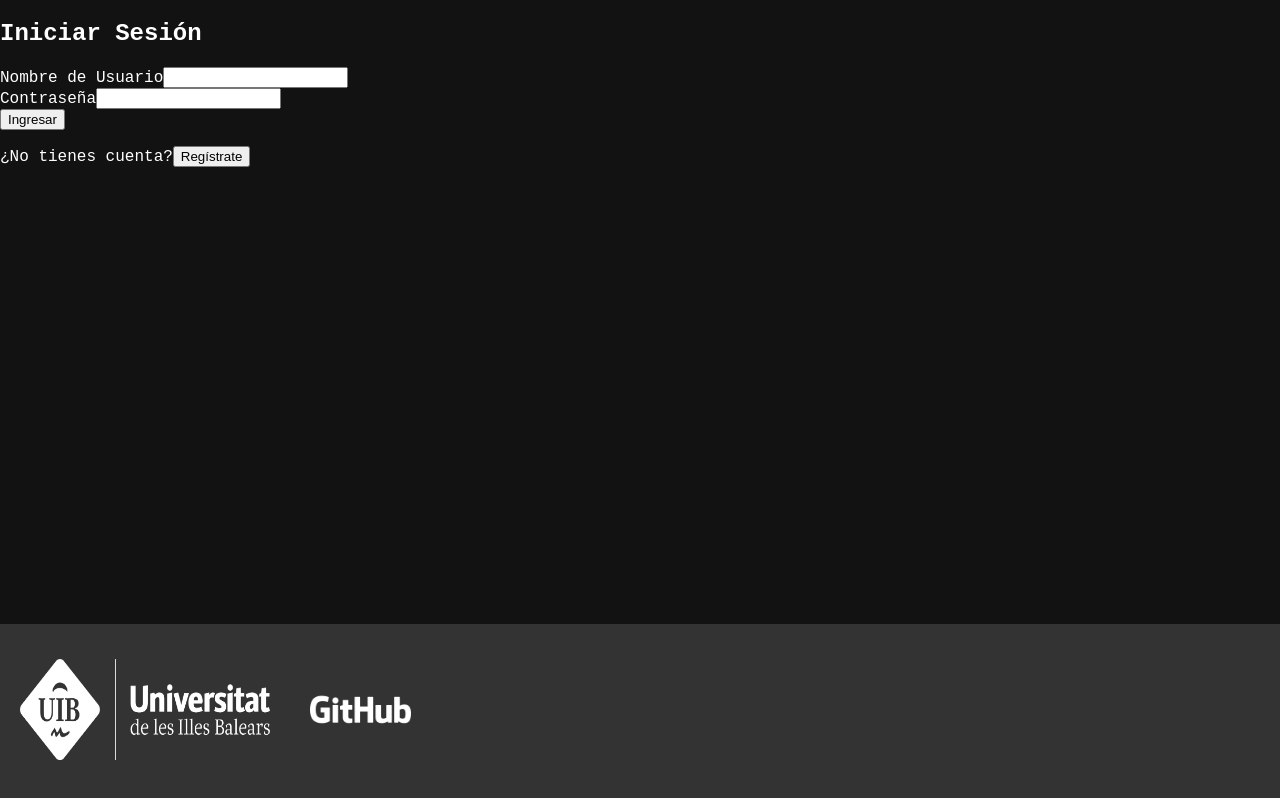
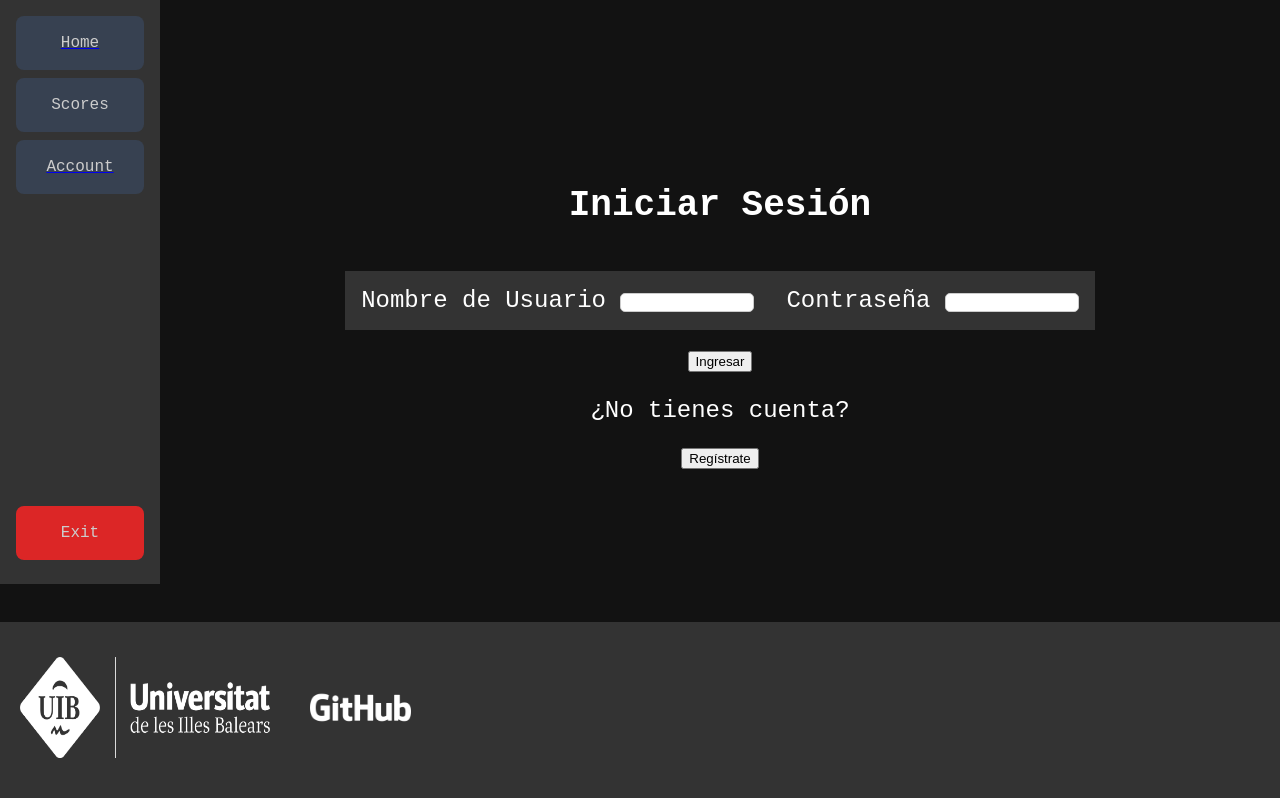
Before and after one commit to Laboratori-de-Projectes-de-Software/back-end, a React (Vite) app in the folder human-traits-front/: page /login in a window 1280 px wide. Built offline with nearby package versions, Linux system fonts and the light colour scheme.

Commit message:
SideBar hecha, con algunos links simples, forms del inicio/registro de sesion y un poco de css

```diff
--- a/human-traits-front/src/App.tsx
+++ b/human-traits-front/src/App.tsx
@@ -11,6 +11,7 @@ export default function App() {
                 <Routes>
                     <Route path="/" element={<Home />} />
                     <Route path="/login" element={<Login/>}/>
+                    <Route path="/login/home" element={<Home />}/>
                 </Routes>
             </Router>
         </>
--- a/human-traits-front/src/components/Home.tsx
+++ b/human-traits-front/src/components/Home.tsx
@@ -11,11 +11,11 @@ export default function Home() {
                 </p>
                 <div>
                     <Link to="/login">
-                        <button style={{margin: "10px" ,backgroundColor: "lightblue", border: "none"}}
+                        <button style={{margin: "1rem" ,backgroundColor: "lightblue"}}
 
                         > Log In</button>
                     </Link>
-                    <button>Leaderboard</button>
+                    <button>Leatherboard</button>
                 </div>
             </div >
 
--- a/human-traits-front/src/components/Login.tsx
+++ b/human-traits-front/src/components/Login.tsx
@@ -1,5 +1,7 @@
 import Footer from "./Footer";
+import SideBar from"./SideBar";
 import { useState } from "react";
+import { Link } from "react-router";
 
 interface InputFieldProps {
     label: string;
@@ -9,13 +11,12 @@ interface InputFieldProps {
   }
 
   const InputField: React.FC<InputFieldProps> = ({ label, type, value, onChange }) => (
-    <div className="mb-4">
-      <label className="block text-gray-700">{label}</label>
+    <div>
+      <label>{label}</label>
       <input
         type={type}
         value={value}
         onChange={onChange}
-        className="w-full px-4 py-2 border rounded-lg focus:outline-none focus:ring-2 focus:ring-blue-500"
       />
     </div>
   );
@@ -28,7 +29,6 @@ interface InputFieldProps {
   const Button: React.FC<ButtonProps> = ({ text, onClick }) => (
     <button
       onClick={onClick}
-      className="w-full bg-blue-500 hover:bg-blue-600 text-white font-bold py-2 px-4 rounded-lg"
     >
       {text}
     </button>
@@ -40,33 +40,28 @@ export default function Login(){
     const [isSignUp, setIsSignUp] = useState(false);
     const [username, setUsername] = useState("");
     const [password, setPassword] = useState("");
-
-    const handleSubmit = (e: React.FormEvent) => {
-      e.preventDefault();
-      alert(`${isSignUp ? "Registrando" : "Iniciando sesión"} con: ${username}`);
-    };
+    const [password_check, checkPassword] = useState("");
 
     return (
       <>
-      <div className="flex justify-center items-center h-screen bg-gray-100">
-        <div className="bg-white p-8 rounded-lg shadow-lg w-96">
-          <h2 className="text-2xl font-bold text-center mb-4">
-            {isSignUp ? "Crear Cuenta" : "Iniciar Sesión"}
-          </h2>
-          <form onSubmit={handleSubmit}>
-            <InputField label="Nombre de Usuario" type="text" value={username} onChange={(e) => setUsername(e.target.value)} />
-            <InputField label="Contraseña" type="password" value={password} onChange={(e) => setPassword(e.target.value)} />
-            <Button text={isSignUp ? "Registrarse" : "Ingresar"} />
+      <div className="container_login">
+        <SideBar/>
+        <div className="login_content">
+          <h2>{isSignUp ? "Crear Cuenta" : "Iniciar Sesión"}</h2>
+          <form>
+            <div className="input_group">
+              <InputField label="Nombre de Usuario " type="text" value={username} onChange={(e) => setUsername(e.target.value)} />
+              <InputField label="Contraseña " type="password" value={password} onChange={(e) => setPassword(e.target.value)} />
+              {isSignUp && <InputField label="Confirmar contraseña " type="password" value={password_check} onChange={(e) => checkPassword(e.target.value)} />}
+            </div>
+            <Link to="/login/home">
+              <Button text={isSignUp ? "Registrarse" : "Ingresar"} />
+            </Link>
           </form>
-          <p className="mt-4 text-center">
-            {isSignUp ? "¿Ya tienes una cuenta?" : "¿No tienes cuenta?"}
-            <button
-              className="text-blue-500 hover:underline ml-1"
-              onClick={() => setIsSignUp(!isSignUp)}
-            >
+          <p>{isSignUp ? "¿Ya tienes una cuenta?" : "¿No tienes cuenta?"}</p>
+          <button onClick={() => setIsSignUp(!isSignUp)}>
               {isSignUp ? "Inicia sesión" : "Regístrate"}
-            </button>
-          </p>
+          </button>
         </div>
       </div>
       <Footer />
--- /dev/null
+++ b/human-traits-front/src/components/SideBar.tsx
@@ -0,0 +1,24 @@
+import React from "react";
+import { Link } from "react-router";
+
+const SideBar: React.FC = () => {
+  return (
+    <div className="sidebar">
+      {/* Sección de bloques principales */}
+      <div className="sidebar-blocks">
+        <Link to="/">
+            <div className="sidebar-item">Home</div>
+        </Link>
+        <div className="sidebar-item">Scores</div>
+        <Link to="/">
+            <div className="sidebar-item">Account</div>
+        </Link>
+      </div>
+
+      {/* Bloque de Exit abajo */}
+      <div className="sidebar-exit">Exit</div>
+    </div>
+  );
+};
+
+export default SideBar;
--- a/human-traits-front/src/css/App.css
+++ b/human-traits-front/src/css/App.css
@@ -7,10 +7,12 @@ body {
     margin: 0;
     font-family: 'Courier New', Courier, monospace;
     /* Use any preferred font */
+    font-size: 1.5rem;
 }
 
 /* 2. Container that centers content */
 .container {
+
     display: flex;
     /* Establishes a flex container */
     flex-direction: column;
@@ -55,3 +57,77 @@ ul.layout {
   li.layout a:hover {
     background-color: #111;
   }
+
+
+  .sidebar {
+    height: 69vh;
+    width: 8rem;
+    background-color: #333;
+    display: flex;
+    flex-direction: column;
+    justify-content: space-between;
+    padding: 1rem;
+  }
+
+  .sidebar-blocks {
+    display: flex;
+    flex-direction: column;
+  }
+
+  .sidebar-item, .sidebar-exit {
+    padding: 1rem;
+    background-color: #374151;
+    margin-bottom: 0.5rem;
+    border-radius: 0.5rem;
+    text-align: center;
+    font-size: 1rem;
+    cursor: pointer;
+    border: 2px solid transparent;
+    transition: background-color 0.3s, border-color 0.3s;
+    color: #ccc; /* Hereda el color del texto del elemento padre */
+  }
+
+  .sidebar-exit {
+    background-color: #DC2626;
+  }
+
+  .sidebar-item:hover {
+    background-color: #4B5563;
+    border-color: #9CA3AF;
+  }
+
+  .sidebar-exit:hover {
+    background-color: #B91C1C;
+    border-color: #F87171;
+  }
+
+  .container_login {
+    display: flex;
+    height: 80vh;
+    text-align: center;
+  }
+
+  .login_content {
+    flex: 1; /* Ocupa el resto del espacio */
+    display: flex;
+    align-items: center;
+    justify-content: center;
+    text-align: center;
+    flex-direction: column;
+    padding-bottom: 1rem;
+  }
+
+  .input_group {
+    display: flex;
+    gap: 2rem;  /* Espacio entre los inputs */
+    margin: 1rem;
+    background-color: #333;
+    border: 1rem solid #333;
+
+  }
+
+  .input_group input {
+    border: 1px solid #ccc;
+    border-radius: 5px;
+    width: 8rem;  /* Ajusta el tamaño de los inputs */
+  }
```
